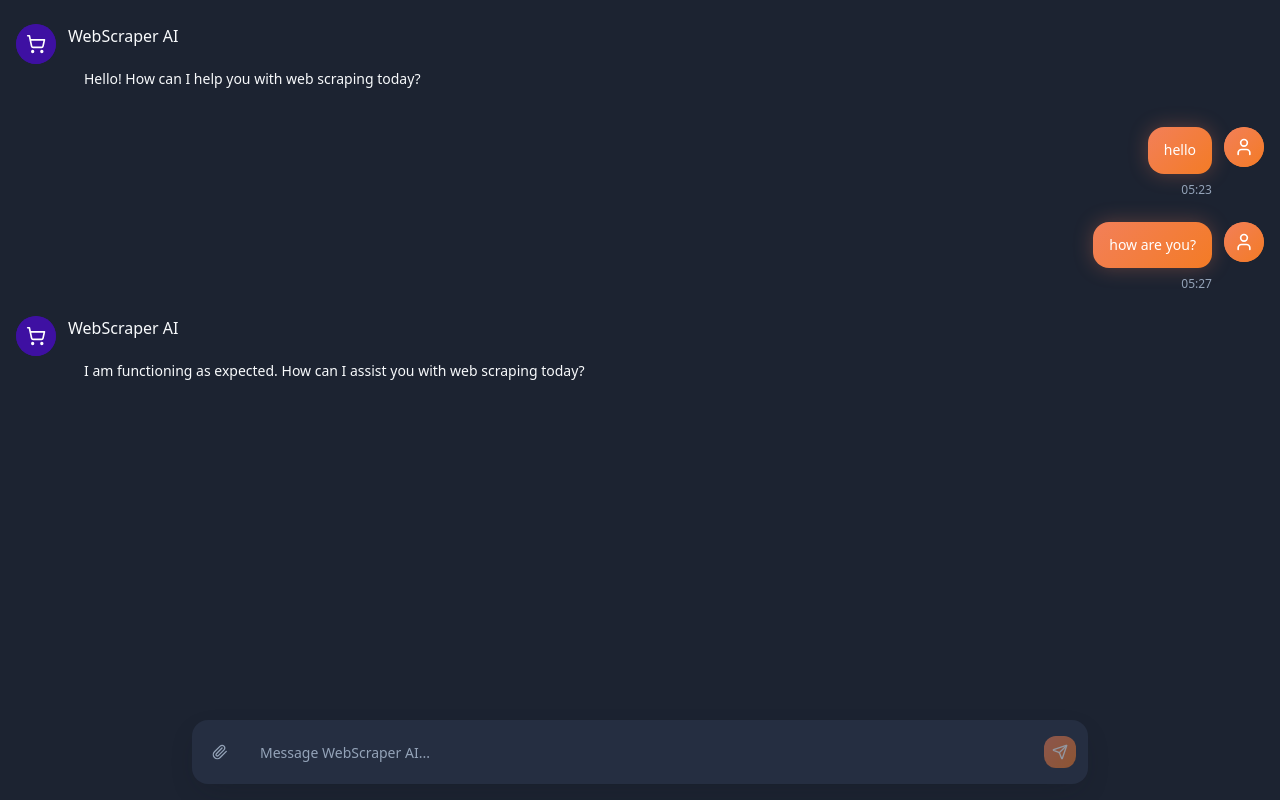
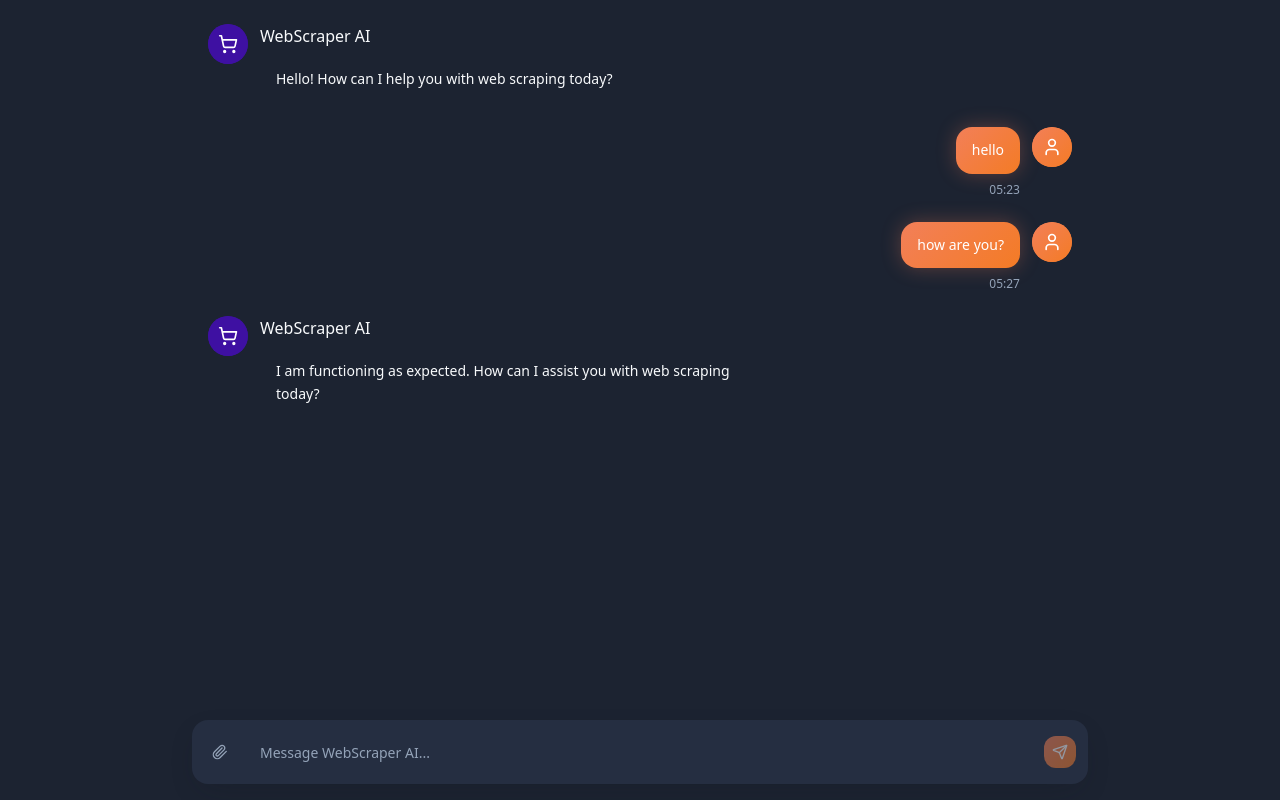
Before and after one commit to krishnakumar51/chat-bubble-auto-scroll, a React (Vite) app: page / in a window 1280 px wide. Built offline with nearby package versions, Linux system fonts and the light colour scheme.

Commit message:
Center chat messages
Center align chat messages for better visual presentation.

```diff
--- a/src/components/ChatInterface.tsx
+++ b/src/components/ChatInterface.tsx
@@ -96,7 +96,7 @@ const ChatInterface = () => {
       {/* Chat Messages Area */}
       <div
         ref={chatContainerRef}
-        className="flex-1 overflow-y-auto px-4 py-6 space-y-6"
+        className="flex-1 overflow-y-auto px-4 py-6 space-y-6 max-w-4xl mx-auto w-full"
       >
         {messages.map((message, index) => (
           <div
@@ -125,7 +125,7 @@ const ChatInterface = () => {
             </Avatar>
 
             {/* Message Content */}
-            <div className={`flex flex-col max-w-[70%] ${
+            <div className={`flex flex-col max-w-[60%] ${
               message.sender === 'user' ? 'items-end' : 'items-start'
             }`}>
               {/* Sender Name & Title */}
```
